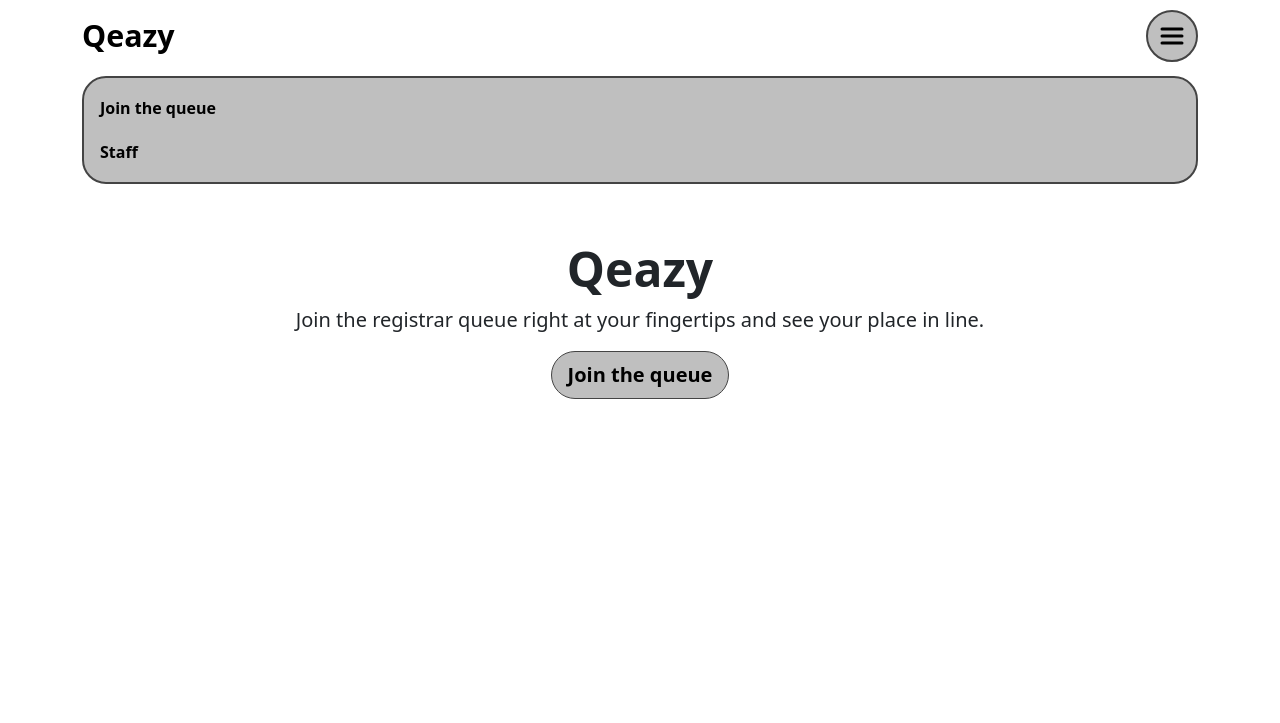
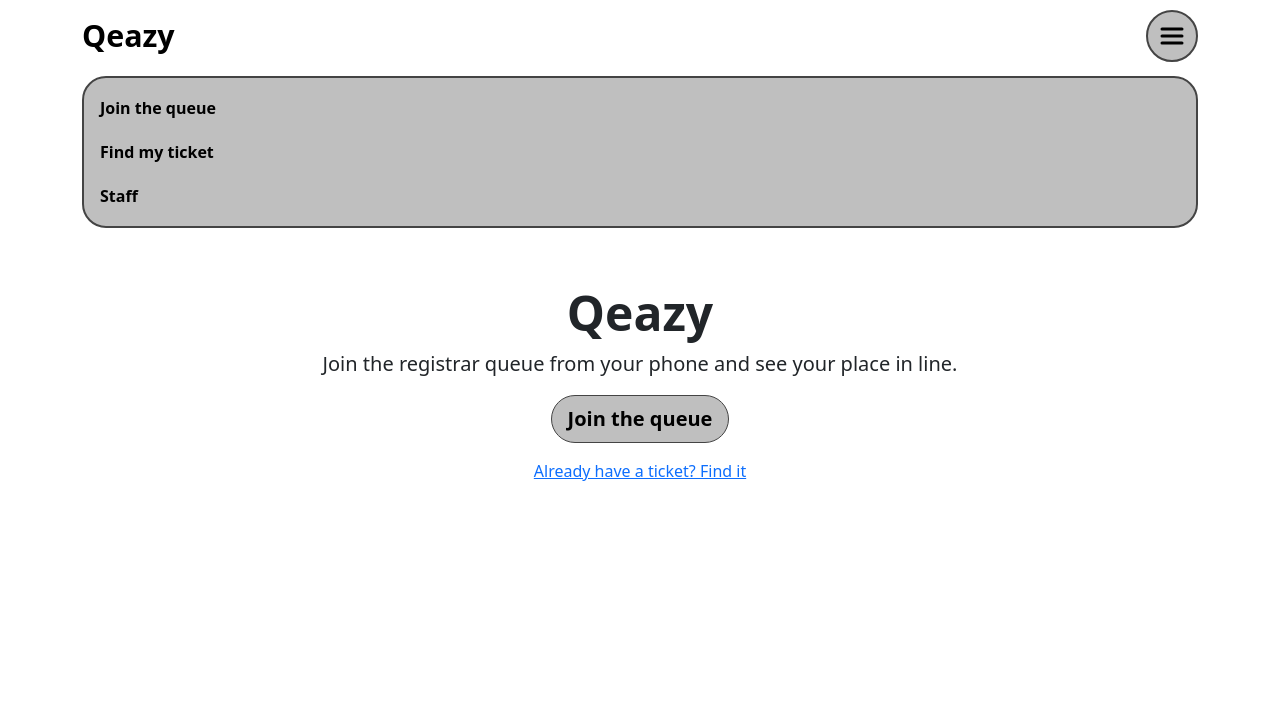
Before and after one commit to sgblaguda/CCC181, a Flask app: page / in a window 1280 px wide, after a click that opens the changed part. Shown: the top 723 px of the page. Run offline with Flask 3, Linux system fonts and the light colour scheme.

Commit message:
Add way to return to My place (#2)

```diff
--- a/templates/base.html
+++ b/templates/base.html
@@ -22,10 +22,22 @@
       </button>
       <div class="collapse navbar-collapse" id="mainNav">
         <ul class="navbar-nav ms-auto qz-menu">
+          {% if my_ticket %}
+          <li class="nav-item">
+            <a class="nav-link {% if request.endpoint == 'ticket' %}active{% endif %}"
+               {% if request.endpoint == 'ticket' %}aria-current="page"{% endif %}
+               href="{{ url_for('ticket', ticket_id=my_ticket.number) }}">My place (#{{ my_ticket.number }})</a>
+          </li>
+          {% endif %}
           <li class="nav-item">
             <a class="nav-link {% if request.endpoint in ('join_form', 'join') %}active{% endif %}"
                {% if request.endpoint in ('join_form', 'join') %}aria-current="page"{% endif %}
                href="{{ url_for('join_form') }}">Join the queue</a>
+          </li>
+          <li class="nav-item">
+            <a class="nav-link {% if request.endpoint in ('find_form', 'find') %}active{% endif %}"
+               {% if request.endpoint in ('find_form', 'find') %}aria-current="page"{% endif %}
+               href="{{ url_for('find_form') }}">Find my ticket</a>
           </li>
           <li class="nav-item">
             <a class="nav-link {% if request.endpoint == 'staff_dashboard' %}active{% endif %}"
--- a/templates/index.html
+++ b/templates/index.html
@@ -1,12 +1,19 @@
 {% extends "base.html" %}
-
 {% block title %}Qeazy{% endblock %}
-
 {% block content %}
 <div class="text-center py-4">
   <h1 class="display-5 fw-bold">Qeazy</h1>
-  <p class="lead">Join the registrar queue right at your fingertips and see your place in line.</p>
+  <p class="lead">Join the registrar queue from your phone and see your place in line.</p>
+
+  {% if my_ticket %}
+  <div class="qz-card mx-auto mb-4" style="max-width: 28rem;">
+    <p class="mb-1">You are in the queue</p>
+    <p class="display-6 fw-bold mb-3">Ticket #{{ my_ticket.number }}</p>
+    <a class="btn btn-primary btn-lg w-100" href="{{ url_for('ticket', ticket_id=my_ticket.number) }}">Check my place</a>
+  </div>
+  {% else %}
   <a class="btn btn-primary btn-lg" href="{{ url_for('join_form') }}">Join the queue</a>
+  <p class="mt-3"><a href="{{ url_for('find_form') }}">Already have a ticket? Find it</a></p>
+  {% endif %}
 </div>
-
 {% endblock %}
```
Also changed, not shown: templates/find.html (added, +25 -0 lines).
